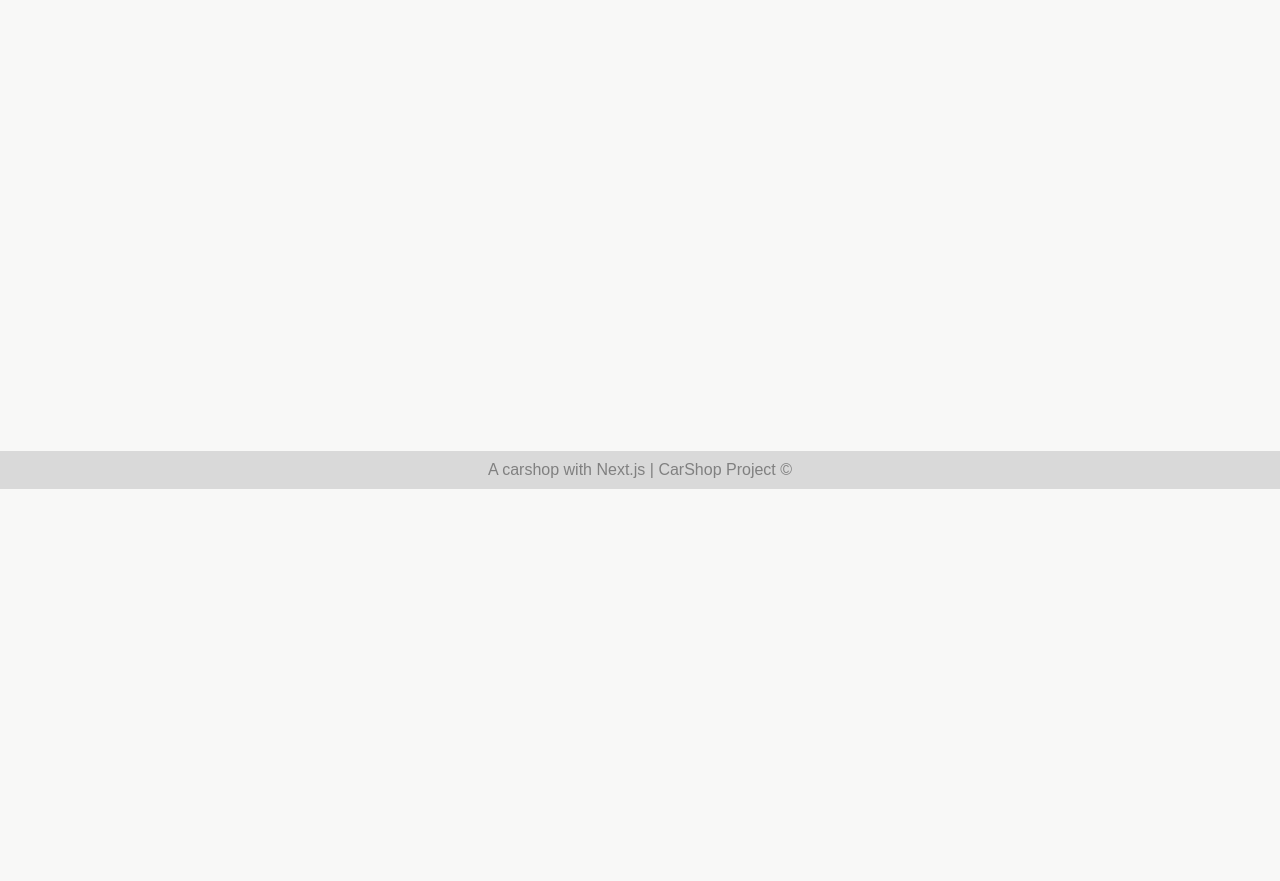
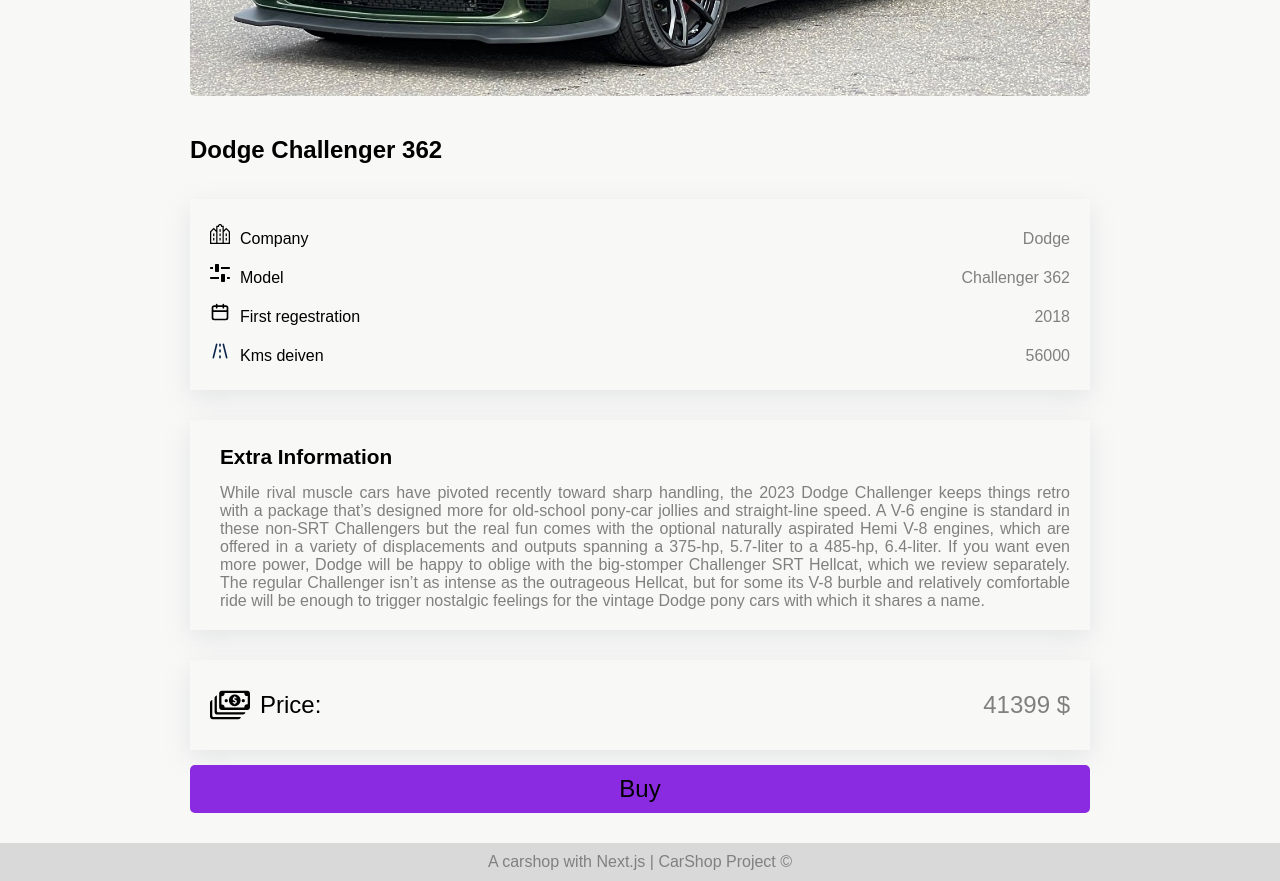
Before and after one commit to shararesadeghi/car-shop-with-next, a Next.js app in the folder project/: page /cars/1 in a window 1280 px wide. Shown: the part 700-1581 px from the top of the page. Before the commit the page ends 1189 px from the top, so only its background shows below. Built offline with nearby package versions, Linux system fonts and the light colour scheme.

Commit message:
carDetals page completed

```diff
--- /dev/null
+++ b/project/components/templates/CarDetails.js
@@ -0,0 +1,60 @@
+import React from 'react';
+import styles from './CarDetails.module.css';
+import Company from '../icons/Company';
+import Location from '../icons/Location';
+import Model from '../icons/Model';
+import Money from '../icons/Money';
+import Road from '../icons/Road';
+import Calender from '../icons/Calender';
+
+const CarDetails = (props) => {
+
+    const{id, name, model, year, distance, location, image, price, description} = props;
+
+    return (
+        <div className={styles.container}>
+            <img src={image} className={styles.image} alt="car image"/>
+            <h3 className={styles.header}>{name} {model}</h3>
+            <div className={styles.details}>
+                <div>
+                    <Company/>
+                    <p>Company</p>
+                    <span>{name}</span>
+                </div>
+                <div>
+                    <Model/>
+                    <p>Model</p>
+                    <span>{model}</span>
+                </div>
+                <div>
+                    <Calender/>
+                    <p>First regestration</p>
+                    <span>{year}</span>
+                </div>
+                <div>
+                    <Road/>
+                    <p>Kms deiven</p>
+                    <span>{distance}</span>
+                </div>
+            </div>
+
+
+            <div className={styles.details}>
+                <p className={styles.descriptionTitle}>Extra Information</p>
+                <p className={styles.descriptionText}>{description}</p>
+            </div>
+
+            <div className={styles.details}>
+                <div className={styles.price}>
+                    <Money/>
+                    <p>Price:</p>
+                    <span>{price} $</span>
+                </div>
+            </div>
+
+            <button className={styles.button}>Buy</button>
+        </div>
+    );
+};
+
+export default CarDetails;
--- /dev/null
+++ b/project/components/templates/CarDetails.module.css
@@ -0,0 +1,76 @@
+.container{
+    display: flex;
+    flex-direction: column;
+    max-width: 900px;
+    margin: auto;
+}
+
+.image{
+    width: 100%;
+    border-radius: 5px;
+}
+
+.header{
+    margin: 40px 0 20px;
+    font-size: 1.5rem;
+}
+
+.details{
+    width: 100%;
+    box-Shadow: rgba(149, 157, 165, 0.2) 0px 8px 24px;
+    padding: 10px 20px;
+    margin: 15px 0;
+}
+
+.details div{
+    display: flex;
+    align-items: baseline;
+    margin: 15px 0;
+}
+
+.details span{
+    color: gray;
+    margin-left: auto;
+}
+
+.details p{
+    margin-left: 10px;
+}
+
+.descriptionTitle{
+    margin: 15px 0;
+    font-size: 1.3rem;
+    font-weight: 600;
+}
+
+.descriptionText{
+    color: gray;
+    text-align: justify;
+    margin-bottom: 10px
+}
+
+.details .price{
+    display:flex;
+    align-items: center;
+}
+
+.price p,
+.price span{
+    font-size: 1.5rem;
+}
+
+.button{
+    background-color: blueviolet;
+    border: none;
+    font-size: 1.5rem;
+    padding: 10px;
+    border-radius: 5px;
+    margin: 50x 0;
+    cursor: pointer;
+}
+
+@media (max-width: 768px){
+    .container{
+        margin: 0 15px;
+    }
+}
--- a/project/pages/cars/[carId].js
+++ b/project/pages/cars/[carId].js
@@ -1,6 +1,7 @@
 import React from 'react';
 import {useRouter} from 'next/router';
 import carsData from '../../data/carsData';
+import CarDetails from '../../components/templates/CarDetails';
 
 
 const CarDetail = () => {
@@ -9,8 +10,7 @@
     const {carId} = router.query;
     const carDetails = carsData[carId - 1];
     return (
-        <div>
-        </div>
+        <CarDetails {...carDetails}/>
     );
 };
 
```
